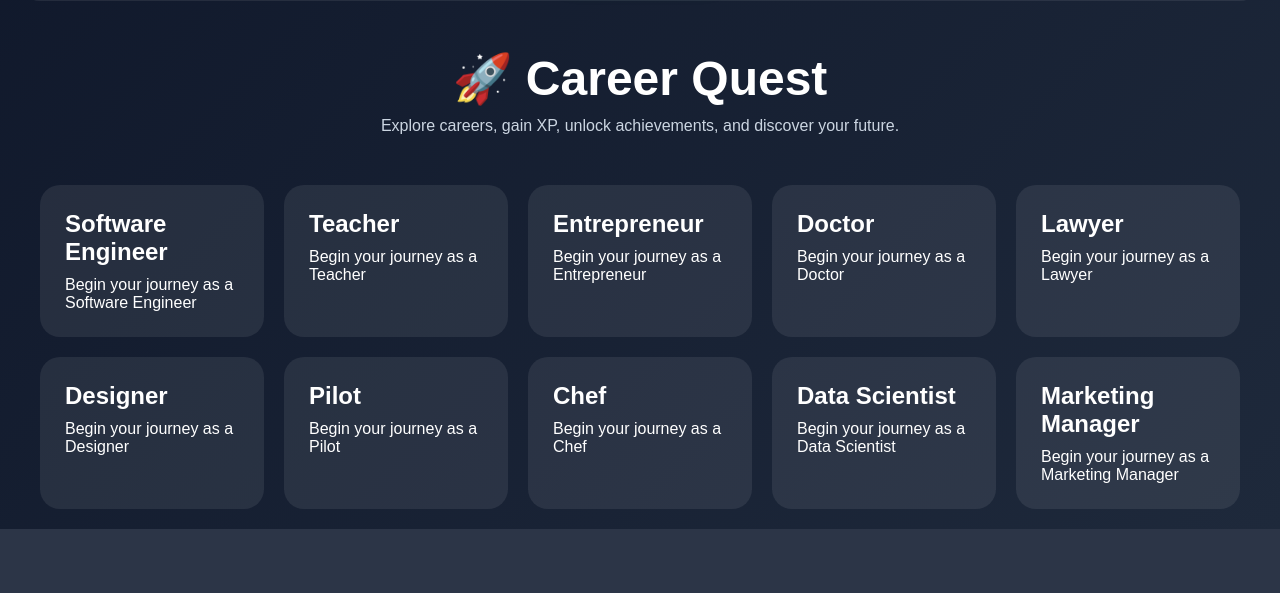
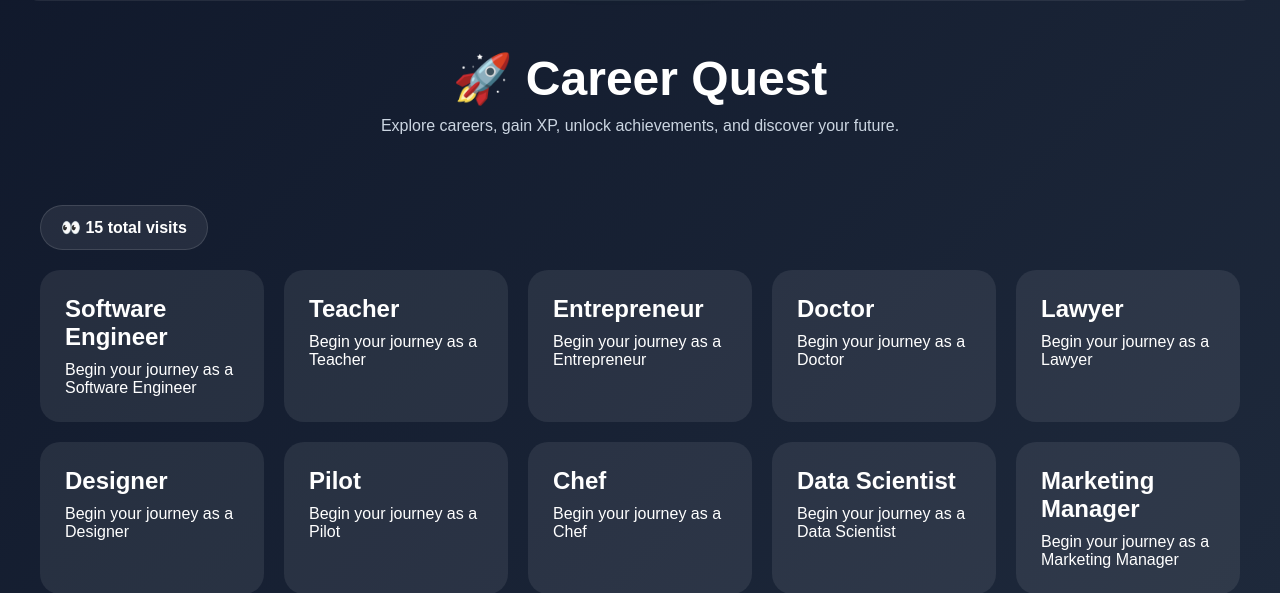
Before and after one commit to Armaan788/Career_Quest, a Flask app: page / in a window 1280 px wide. Shown: the part 273-866 px from the top of the page. Before the commit the page ends 802 px from the top, so only its background shows below. Run offline with Flask 3, Linux system fonts and the light colour scheme.

Commit message:
Fix folder names for Render

```diff
--- a/app.py
+++ b/app.py
@@ -416,6 +416,17 @@ def save_players(players):
     with open("players.json", "w") as file:
         json.dump(players, file, indent=4)
 
+def load_stats():
+            if not os.path.exists("stats.json"):
+                return {"visits": 0}
+
+            with open("stats.json", "r") as file:
+                return json.load(file)
+
+def save_stats(stats):
+            with open("stats.json", "w") as file:
+                json.dump(stats, file, indent=4)
+
 
 
 @app.route("/set_name", methods=["POST"])
@@ -452,6 +463,14 @@ def reset():
 @app.route("/")
 def home():
 
+    stats = load_stats()
+
+    stats["visits"] += 1
+
+    save_stats(stats)
+
+    visits = stats["visits"]
+
     xp = session.get("total_xp", 0)
 
     level = (xp // 100) + 1
@@ -486,7 +505,8 @@ def home():
         level=level,
         progress=progress,
         achievements=achievements,
-        careers_completed=careers_completed
+        careers_completed=careers_completed,
+        visits=visits
     )
 
 @app.route("/start/<career>")
@@ -668,6 +688,7 @@ def result():
         level=level,
         achievement_title=achievement_title,
         achievement_text=achievement_text,
+
     )
 @app.route("/interview", methods=["GET", "POST"])
 def interview():
--- a/Static/style.css
+++ b/static/style.css
@@ -831,3 +831,20 @@ font-size: 1rem;
         font-size: 3rem;
     }
 }
+
+.visitor-counter {
+
+    margin: 20px auto;
+
+    display: inline-block;
+
+    padding: 12px 20px;
+
+    border-radius: 999px;
+
+    background: rgba(255,255,255,0.08);
+
+    border: 1px solid rgba(255,255,255,0.12);
+
+    font-weight: bold;
+}
--- /dev/null
+++ b/stats.json
@@ -0,0 +1,3 @@
+{
+    "visits": 14
+}
--- a/Templates/home.html
+++ b/templates/home.html
@@ -89,6 +89,10 @@
         </p>
 
     </div>
+
+    <div class="visitor-counter">
+    👀 {{ visits }} total visits
+</div>
 
     <!-- MOBILE CAREER MENU -->
 
```
Also changed, not shown: players.json (added, +37 -0 lines), templates/interview.html (renamed from Templates/interview.html), templates/quiz.html (renamed from Templates/quiz.html), templates/result.html (renamed from Templates/result.html).
